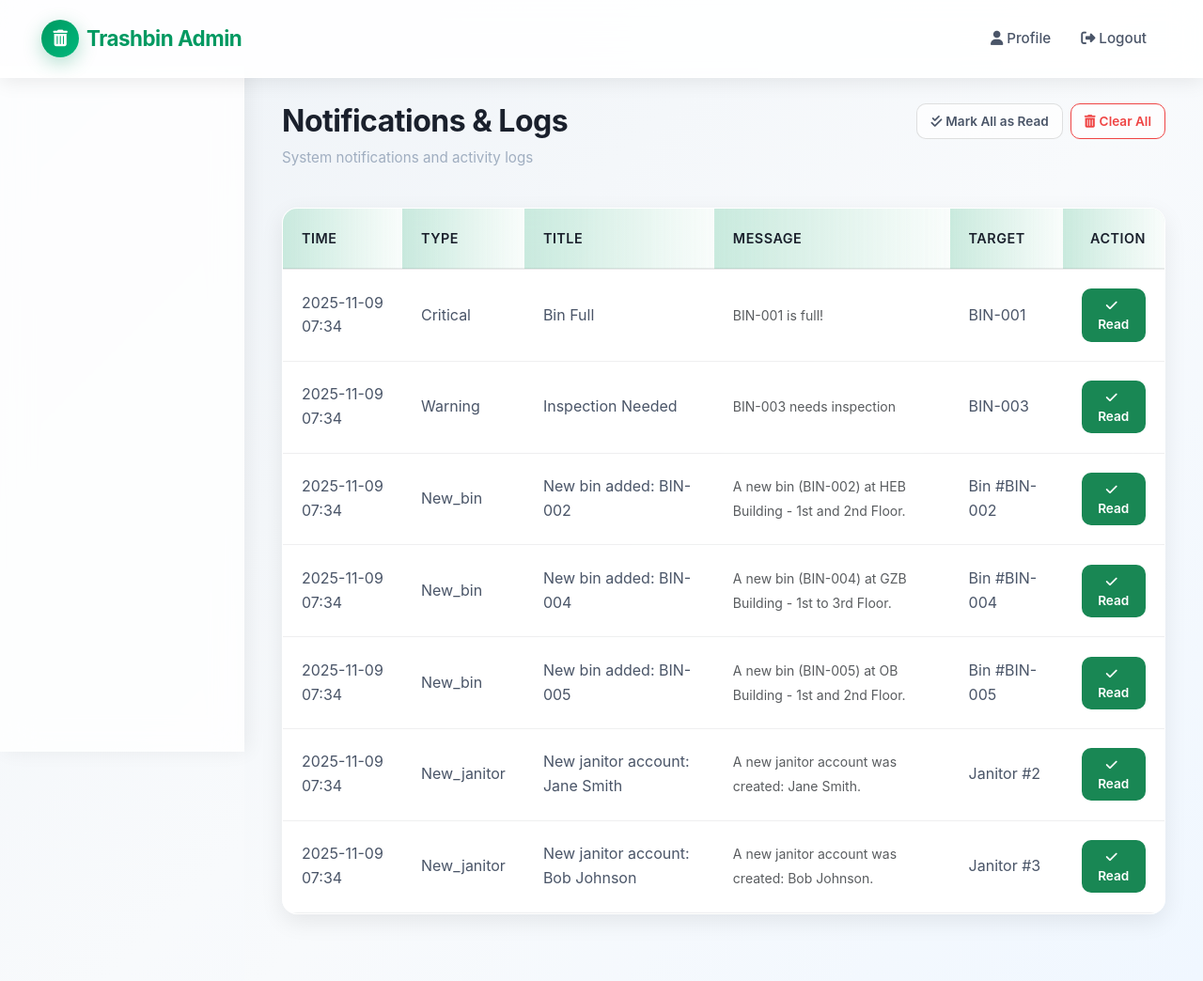
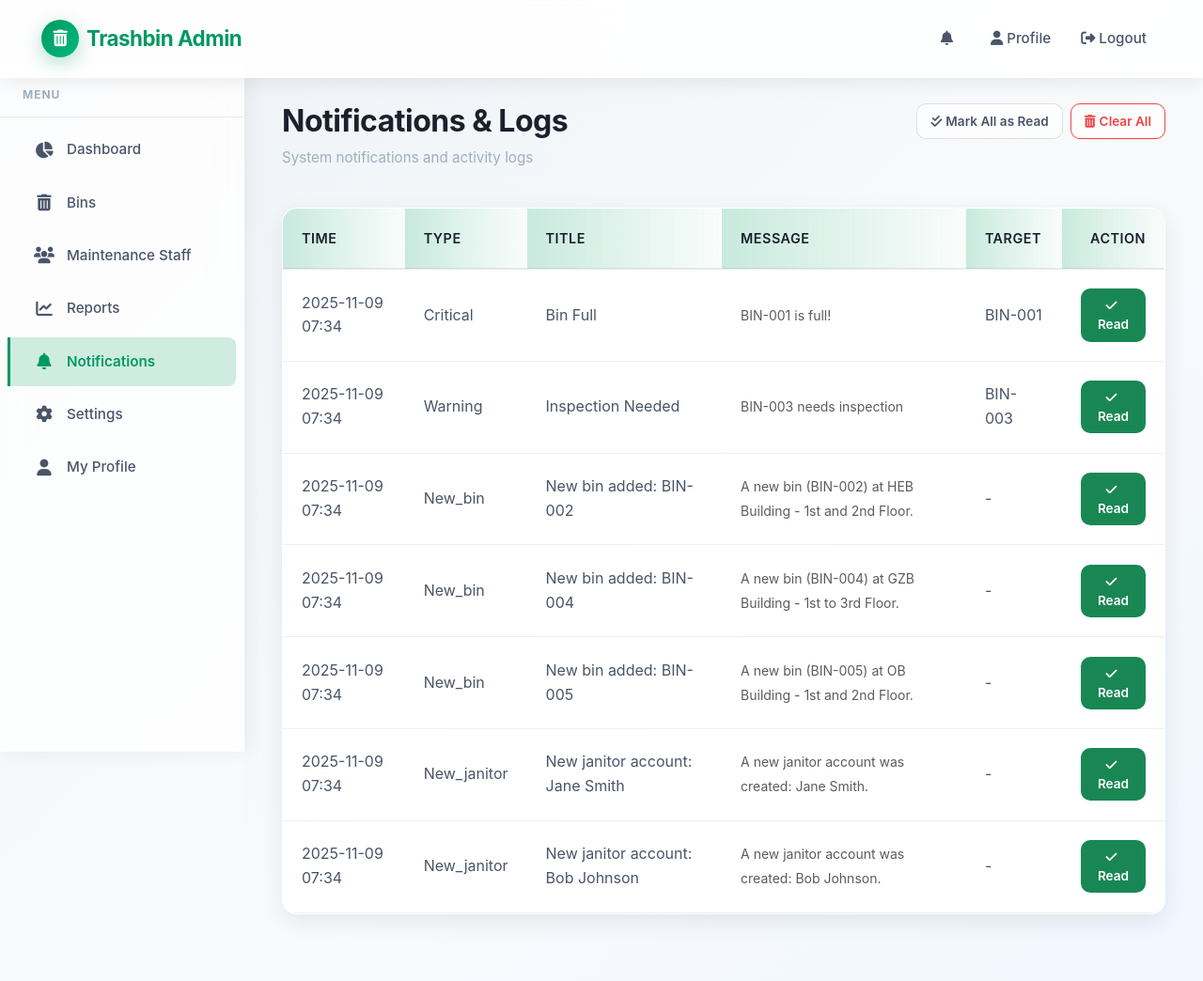
Before and after one commit to Stevenlenard/updating-main, a PHP site: page /notifications.php in a window 1280 px wide. Shown: the whole page at 94% size. Run offline with PHP 8.4, Linux system fonts and the light colour scheme; the visitor is signed in with stand-in values (Sample User, id 1); data comes from the database, SQL or seed files in the repository.

Commit message:
third push

```diff
--- a/notifications.php
+++ b/notifications.php
@@ -12,16 +12,12 @@ function e($s) {
 }
 
 /**
- * This notifications loader:
- * - Loads real notifications from notifications table if present
- * - Supplements with recent bins (created_at), janitor account events (created_at and updated_at)
- * - Supplements with recent contact messages (if a contacts/messages table exists)
- * - Uses created_at/updated_at timestamps from the source tables so times reflect real DB values
- * - Avoids assuming admin table column names
+ * Notifications loader with DB-backed notifications + fallback from bins/janitors/contact tables.
+ * Per-row action is "Read" which marks DB notification as read (or creates a read notification for synthetic entries).
  */
 
 // --------------------
-// AJAX action handlers (mark_read / mark_all_read / clear_all)
+// AJAX action handlers
 // --------------------
 if ($_SERVER['REQUEST_METHOD'] === 'POST' && isset($_POST['action'])) {
     header('Content-Type: application/json; charset=utf-8');
@@ -40,8 +36,10 @@ if ($_SERVER['REQUEST_METHOD'] === 'POST' && isset($_POST['action'])) {
             exit;
         }
 
-        // Mark single notification as read
-        if ($action === 'mark_read' && isset($_POST['notification_id'])) {
+        // Mark single notification as read or create+mark for synthetic items
+        if ($action === 'mark_read') {
+            // If notification_id provided -> update
+            if (!empty($_POST['notification_id'])) {
                 $id = (int)$_POST['notification_id'];
                 if ($id <= 0) throw new Exception('Invalid notification id');
 
@@ -57,6 +55,57 @@ if ($_SERVER['REQUEST_METHOD'] === 'POST' && isset($_POST['action'])) {
                 }
 
                 echo json_encode(['success' => true, 'message' => 'Notification marked as read', 'notification_id' => $id]);
+                exit;
+            }
+
+            // Otherwise client sent synthetic data (bin_id/janitor_id/title/message) -> insert notification marked read
+            $bin_id = isset($_POST['bin_id']) && $_POST['bin_id'] !== '' ? intval($_POST['bin_id']) : null;
+            $janitor_id = isset($_POST['janitor_id']) && $_POST['janitor_id'] !== '' ? intval($_POST['janitor_id']) : null;
+            $title = trim($_POST['title'] ?? '');
+            $message = trim($_POST['message'] ?? '');
+            $notification_type = $_POST['notification_type'] ?? 'info';
+            $creatorAdminId = getCurrentUserId() ?: null;
+
+            if (empty($title) && empty($message) && !$bin_id && !$janitor_id) {
+                throw new Exception('Missing data to create notification');
+            }
+
+            if (isset($pdo) && $pdo instanceof PDO) {
+                $stmt = $pdo->prepare("
+                    INSERT INTO notifications (admin_id, janitor_id, bin_id, notification_type, title, message, is_read, created_at, read_at)
+                    VALUES (:admin_id, :janitor_id, :bin_id, :type, :title, :message, 1, NOW(), NOW())
+                ");
+                $stmt->execute([
+                    ':admin_id' => $creatorAdminId,
+                    ':janitor_id' => $janitor_id,
+                    ':bin_id' => $bin_id,
+                    ':type' => $notification_type,
+                    ':title' => $title ?: ($bin_id ? "Bin #{$bin_id} activity" : 'Notification'),
+                    ':message' => $message ?: ''
+                ]);
+                $newId = (int)$pdo->lastInsertId();
+            } else {
+                if ($conn->query("SHOW TABLES LIKE 'notifications'")->num_rows === 0) {
+                    throw new Exception('notifications table not found');
+                }
+                $stmt = $conn->prepare("
+                    INSERT INTO notifications (admin_id, janitor_id, bin_id, notification_type, title, message, is_read, created_at, read_at)
+                    VALUES (?, ?, ?, ?, ?, ?, 1, NOW(), NOW())
+                ");
+                if (!$stmt) throw new Exception($conn->error);
+                $adminParam = $creatorAdminId !== null ? (int)$creatorAdminId : null;
+                $janitorParam = $janitor_id !== null ? (int)$janitor_id : null;
+                $binParam = $bin_id !== null ? (int)$bin_id : null;
+                $typeParam = $notification_type;
+                $titleParam = $title ?: ($bin_id ? "Bin #{$bin_id} activity" : 'Notification');
+                $messageParam = $message ?: '';
+                $stmt->bind_param("iiisss", $adminParam, $janitorParam, $binParam, $typeParam, $titleParam, $messageParam);
+                $stmt->execute();
+                $newId = $stmt->insert_id;
+                $stmt->close();
+            }
+
+            echo json_encode(['success' => true, 'message' => 'Notification created and marked read', 'notification_id' => $newId]);
             exit;
         }
 
@@ -81,9 +130,9 @@ if ($_SERVER['REQUEST_METHOD'] === 'POST' && isset($_POST['action'])) {
 }
 
 // --------------------
-// Load notifications (and fallback recent bins/janitors/messages)
+// Load notifications and fallback (bins, janitors, contact messages)
 // --------------------
-$notifications = []; // unified list to render
+$notifications = []; // unified list
 
 function push_notification_array(&$list, $id, $type, $title, $message, $created_at, $is_read = 0, $admin_id = null, $janitor_id = null, $bin_id = null, $bin_code = null, $janitor_name = null) {
     $list[] = [
@@ -113,7 +162,7 @@ try {
         $hasNotificationsTable = ($r && $r->num_rows > 0);
     }
 
-    // 1) Load DB notifications (if table exists)
+    // 1) load DB notifications if exists
     if ($hasNotificationsTable) {
         if (isset($pdo) && $pdo instanceof PDO) {
             $stmt = $pdo->query("
@@ -137,7 +186,6 @@ try {
                 LIMIT 1000
             ");
             $rows = $stmt->fetchAll(PDO::FETCH_ASSOC);
-            // enrich with admin_name safely (avoid assuming admin columns in SQL)
             $adminStmt = $pdo->prepare("SELECT * FROM admins WHERE admin_id = ? LIMIT 1");
             foreach ($rows as $row) {
                 $row['admin_name'] = null;
@@ -158,7 +206,6 @@ try {
                 $notifications[] = $row;
             }
         } else {
-            // mysqli fallback
             $res = $conn->query("
                 SELECT
                     n.notification_id,
@@ -202,21 +249,19 @@ try {
         }
     }
 
-    // Build present ID sets (so synthetic fallback does not duplicate DB notifications)
+    // Build present sets
     $presentBins = [];
     $presentJanitors = [];
-    $presentMessages = []; // track message ids if notifications reference them in message text (best-effort)
-
+    $presentMessages = [];
     foreach ($notifications as $n) {
         if (!empty($n['bin_id'])) $presentBins[(int)$n['bin_id']] = true;
         if (!empty($n['janitor_id'])) $presentJanitors[(int)$n['janitor_id']] = true;
-        // attempt to fingerprint messages by title/message content (best-effort)
         if (!empty($n['title']) || !empty($n['message'])) {
             $presentMessages[md5(($n['title'] ?? '') . '::' . ($n['message'] ?? ''))] = true;
         }
     }
 
-    // 2) Recent bins (created_at) — include created_at time
+    // 2) recent bins
     if (isset($pdo) && $pdo instanceof PDO) {
         $stmt = $pdo->query("SELECT bin_id, bin_code, location, created_at FROM bins ORDER BY created_at DESC LIMIT 50");
         $bins = $stmt->fetchAll(PDO::FETCH_ASSOC);
@@ -225,7 +270,6 @@ try {
         $res = $conn->query("SELECT bin_id, bin_code, location, created_at FROM bins ORDER BY created_at DESC LIMIT 50");
         if ($res) while ($r = $res->fetch_assoc()) $bins[] = $r;
     }
-
     foreach ($bins as $b) {
         $bid = (int)$b['bin_id'];
         $finger = md5("bin_created::" . ($b['bin_code'] ?? '') . '::' . ($b['created_at'] ?? ''));
@@ -236,19 +280,14 @@ try {
                 'new_bin',
                 "New bin added: " . ($b['bin_code'] ?? "Bin #{$bid}"),
                 "A new bin (" . ($b['bin_code'] ?? "Bin #{$bid}") . ")" . (!empty($b['location']) ? " at {$b['location']}" : "") . ".",
-                $b['created_at'] ?? null,
-                0,
-                null,
-                $bid,
-                $b['bin_code'] ?? null,
-                null
+                $b['created_at'] ?? null
             );
             $presentBins[$bid] = true;
             $presentMessages[$finger] = true;
         }
     }
 
-    // 3) Recent janitor accounts (created_at and updated_at)
+    // 3) recent janitors
     if (isset($pdo) && $pdo instanceof PDO) {
         $stmt = $pdo->query("SELECT janitor_id, first_name, last_name, email, created_at, updated_at FROM janitors ORDER BY GREATEST(created_at, IFNULL(updated_at, '1970-01-01')) DESC LIMIT 50");
         $janitors = $stmt->fetchAll(PDO::FETCH_ASSOC);
@@ -257,55 +296,26 @@ try {
         $res = $conn->query("SELECT janitor_id, first_name, last_name, email, created_at, updated_at FROM janitors ORDER BY COALESCE(updated_at, created_at) DESC LIMIT 50");
         if ($res) while ($r = $res->fetch_assoc()) $janitors[] = $r;
     }
-
     foreach ($janitors as $j) {
         $jid = (int)$j['janitor_id'];
         $full = trim(($j['first_name'] ?? '') . ' ' . ($j['last_name'] ?? ''));
         if ($full === '') $full = $j['email'] ?? "Janitor #{$jid}";
-
-        // created event
         $createdFinger = md5("janitor_created::{$jid}::" . ($j['created_at'] ?? ''));
         if (!isset($presentJanitors[$jid]) && !isset($presentMessages[$createdFinger])) {
-            push_notification_array(
-                $notifications,
-                null,
-                'new_janitor',
-                "New janitor account: " . $full,
-                "A new janitor account was created: " . $full . ".",
-                $j['created_at'] ?? null,
-                0,
-                null,
-                $jid,
-                null,
-                $full
-            );
+            push_notification_array($notifications, null, 'new_janitor', "New janitor account: " . $full, "A new janitor account was created: " . $full . ".", $j['created_at'] ?? null);
             $presentJanitors[$jid] = true;
             $presentMessages[$createdFinger] = true;
         }
-
-        // updated event (only if updated_at exists and differs)
         if (!empty($j['updated_at']) && $j['updated_at'] !== $j['created_at']) {
             $updatedFinger = md5("janitor_updated::{$jid}::" . ($j['updated_at'] ?? ''));
             if (!isset($presentMessages[$updatedFinger])) {
-                push_notification_array(
-                    $notifications,
-                    null,
-                    'warning',
-                    "Janitor profile updated: " . $full,
-                    "{$full} updated their profile.",
-                    $j['updated_at'] ?? null,
-                    0,
-                    null,
-                    $jid,
-                    null,
-                    $full
-                );
+                push_notification_array($notifications, null, 'warning', "Janitor profile updated: " . $full, "{$full} updated their profile.", $j['updated_at'] ?? null);
                 $presentMessages[$updatedFinger] = true;
             }
         }
     }
 
-    // 4) Recent contact/messages (support common table names)
+    // 4) common contact/message tables
     $messageTables = ['contact_messages', 'messages', 'contacts', 'inquiries', 'contact'];
     foreach ($messageTables as $tbl) {
         $exists = false;
@@ -317,7 +327,6 @@ try {
             $exists = ($r && $r->num_rows > 0);
         }
         if ($exists) {
-            // try to select common columns
             if (isset($pdo) && $pdo instanceof PDO) {
                 $stmt = $pdo->query("SELECT id, name, email, subject, message, created_at FROM {$tbl} ORDER BY created_at DESC LIMIT 50");
                 $msgs = $stmt->fetchAll(PDO::FETCH_ASSOC);
@@ -326,35 +335,21 @@ try {
                 $res = $conn->query("SELECT id, name, email, subject, message, created_at FROM {$tbl} ORDER BY created_at DESC LIMIT 50");
                 if ($res) while ($r2 = $res->fetch_assoc()) $msgs[] = $r2;
             }
-
             foreach ($msgs as $m) {
                 $mid = $m['id'] ?? null;
                 $finger = md5("contact::" . ($m['subject'] ?? '') . '::' . ($m['message'] ?? '') . '::' . ($m['created_at'] ?? ''));
                 if (!isset($presentMessages[$finger])) {
                     $title = !empty($m['subject']) ? "Message: " . $m['subject'] : "New contact message from " . ($m['name'] ?? ($m['email'] ?? 'Guest'));
-                    $body = trim(($m['message'] ?? '') . ( !empty($m['email']) ? "\nFrom: {$m['email']}" : ''));
-                    push_notification_array(
-                        $notifications,
-                        null,
-                        'info',
-                        $title,
-                        $body,
-                        $m['created_at'] ?? null,
-                        0,
-                        null,
-                        null,
-                        null,
-                        $m['name'] ?? ($m['email'] ?? null)
-                    );
+                    $body = trim(($m['message'] ?? '') . (!empty($m['email']) ? "\nFrom: {$m['email']}" : ''));
+                    push_notification_array($notifications, null, 'info', $title, $body, $m['created_at'] ?? null);
                     $presentMessages[$finger] = true;
                 }
             }
-            // once we've used the first found contact table, break
             break;
         }
     }
 
-    // final sort by created_at desc
+    // sort by created_at desc
     usort($notifications, function($a, $b) {
         $ta = strtotime($a['created_at'] ?? '1970-01-01 00:00:00');
         $tb = strtotime($b['created_at'] ?? '1970-01-01 00:00:00');
@@ -365,10 +360,6 @@ try {
     error_log("[notifications] error loading notifications: " . $e->getMessage());
     $notifications = [];
 }
-
-// --------------------
-// Render HTML (table with per-row Read action)
-// --------------------
 ?>
 <!DOCTYPE html>
 <html lang="en">
@@ -386,11 +377,31 @@ try {
 <body>
 <nav class="navbar navbar-expand-lg fixed-top">
   <div class="container-fluid">
-    <a class="navbar-brand" href="admin-dashboard.php"><span class="brand-circle me-2"><i class="fa-solid fa-trash-can"></i></span>Trashbin Admin</a>
+    <a class="navbar-brand" href="admin-dashboard.php">
+      <span class="brand-circle me-2"><i class="fa-solid fa-trash-can"></i></span>
+      <span class="d-none d-sm-inline">Trashbin Admin</span>
+    </a>
+    <button class="navbar-toggler" type="button" data-bs-toggle="collapse" data-bs-target="#topNav">
+      <span class="navbar-toggler-icon"></span>
+    </button>
     <div class="collapse navbar-collapse" id="topNav">
-      <ul class="navbar-nav ms-auto">
-        <li class="nav-item"><a class="nav-link" href="profile.php"><i class="fa-solid fa-user me-1"></i>Profile</a></li>
-        <li class="nav-item"><a class="nav-link" href="logout.php"><i class="fa-solid fa-right-from-bracket me-1"></i>Logout</a></li>
+      <ul class="navbar-nav ms-auto align-items-lg-center">
+        <li class="nav-item me-2">
+          <a class="nav-link position-relative" href="notifications.php" title="Notifications">
+            <i class="fa-solid fa-bell"></i>
+            <span class="badge rounded-pill bg-danger position-absolute translate-middle" id="notificationCount" style="top:8px; left:18px; display:none;">0</span>
+          </a>
+        </li>
+        <li class="nav-item">
+          <a class="nav-link" href="profile.php" title="My Profile">
+            <i class="fa-solid fa-user me-1"></i><span class="d-none d-sm-inline">Profile</span>
+          </a>
+        </li>
+        <li class="nav-item">
+          <a class="nav-link" href="logout.php">
+            <i class="fa-solid fa-right-from-bracket me-1"></i><span class="d-none d-sm-inline">Logout</span>
+          </a>
+        </li>
       </ul>
     </div>
   </div>
@@ -399,8 +410,32 @@ try {
 <div id="notifToastContainer" aria-live="polite" aria-atomic="true"></div>
 
 <div class="dashboard">
+  <!-- Sidebar (restored full menu) -->
   <aside class="sidebar" id="sidebar">
-    <!-- sidebar omitted for brevity, keep your existing sidebar markup -->
+    <div class="sidebar-header d-none d-md-block">
+      <h6 class="sidebar-title">Menu</h6>
+    </div>
+    <a href="admin-dashboard.php" class="sidebar-item">
+      <i class="fa-solid fa-chart-pie"></i><span>Dashboard</span>
+    </a>
+    <a href="bins.php" class="sidebar-item">
+      <i class="fa-solid fa-trash-alt"></i><span>Bins</span>
+    </a>
+    <a href="janitors.php" class="sidebar-item">
+      <i class="fa-solid fa-users"></i><span>Maintenance Staff</span>
+    </a>
+    <a href="reports.php" class="sidebar-item">
+      <i class="fa-solid fa-chart-line"></i><span>Reports</span>
+    </a>
+    <a href="notifications.php" class="sidebar-item active">
+      <i class="fa-solid fa-bell"></i><span>Notifications</span>
+    </a>
+    <a href="settings.php" class="sidebar-item">
+      <i class="fa-solid fa-gear"></i><span>Settings</span>
+    </a>
+    <a href="profile.php" class="sidebar-item">
+      <i class="fa-solid fa-user"></i><span>My Profile</span>
+    </a>
   </aside>
 
   <main class="content">
@@ -465,7 +500,7 @@ try {
                     <button class="btn btn-sm btn-success mark-read-btn" data-id="<?php echo $nid; ?>"><i class="fas fa-check me-1"></i>Read</button>
                   <?php elseif ($nid !== null && $isRead): ?>
                     <span class="text-muted small">Read</span>
-                  <?php else: /* synthetic entry: no notification_id */ ?>
+                  <?php else: ?>
                     <button class="btn btn-sm btn-success mark-read-btn" data-id="" data-bin-id="<?php echo e($n['bin_id'] ?? ''); ?>" data-janitor-id="<?php echo e($n['janitor_id'] ?? ''); ?>" data-title="<?php echo e($n['title'] ?? ''); ?>" data-message="<?php echo e($n['message'] ?? ''); ?>"><i class="fas fa-check me-1"></i>Read</button>
                   <?php endif; ?>
                 </td>
@@ -557,6 +592,7 @@ try {
     $.post('notifications.php', { action: 'mark_all_read' }, function (resp) {
       if (resp && resp.success) {
         $('#notificationsTableBody tr').each(function () {
+          const id = $(this).attr('data-id');
           $(this).addClass('table-light');
           $(this).find('.mark-read-btn').remove();
         });
```
Lines whose indentation alone changed are shown as unchanged.
